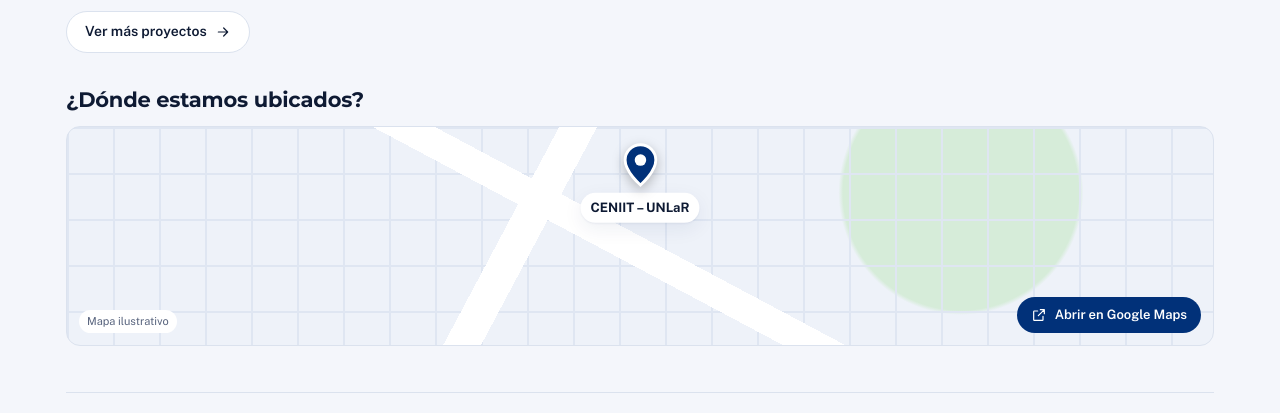
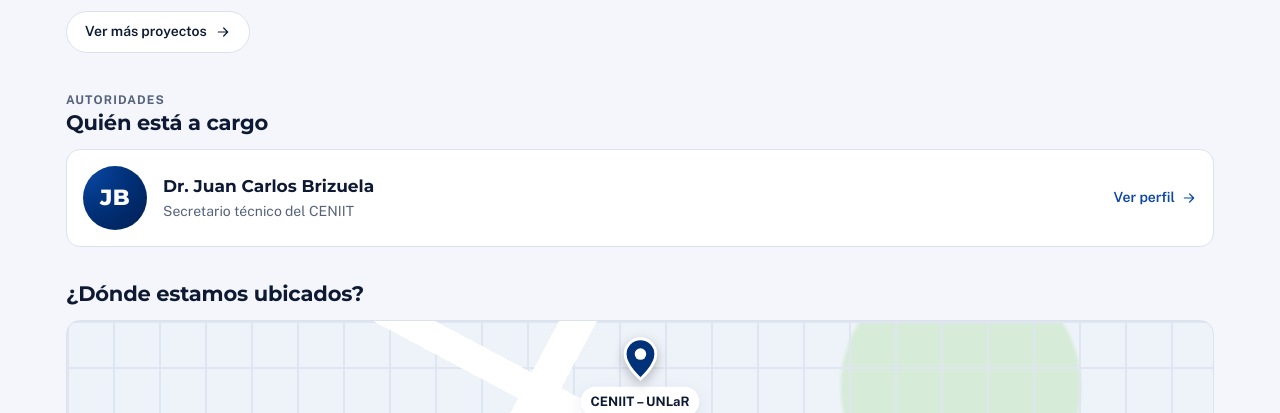
Before and after one commit to solc10/ceniit-conecta, a plain HTML site: page index.html in a window 1280 px wide. Shown: the part 852-1265 px from the top of the page. Drawn offline with nearby package versions, Linux system fonts and the light colour scheme.

Commit message:
Inicio: agrega la sección Autoridades con el perfil del secretario técnico
Co-Authored-By: Claude Opus 5.5 <noreply@anthropic.com>
Claude-Session: https://claude.ai/code/session_01JLnEhfn3s6WZxqFkGQ7G1x

```diff
--- a/index.html
+++ b/index.html
@@ -188,6 +188,13 @@ main{max-width:1180px;margin:0 auto;padding-left:max(16px,env(safe-area-inset-le
 .checks{display:grid;gap:6px}
 .checks label{display:flex;gap:8px;align-items:center;font-size:14px;font-weight:600}
 .checks input{accent-color:var(--blue);width:18px;height:18px}
+.auth-card{display:flex;gap:16px;align-items:center;width:100%;text-align:left;background:var(--surface);border:1px solid var(--line);border-radius:var(--r);padding:16px;cursor:pointer;color:var(--fg);transition:box-shadow .15s}
+.auth-card:hover{box-shadow:var(--shadow)}
+.auth-card .avatar{width:64px;height:64px;font-size:22px}
+.auth-card b{font-family:var(--f-display);font-size:17px;display:block}
+.auth-card .role{color:var(--muted);font-size:14px}
+.auth-card .go{margin-left:auto;color:var(--link);font-weight:600;font-size:14px;display:flex;gap:6px;align-items:center;white-space:nowrap}
+@media (max-width:600px){.auth-card{flex-wrap:wrap}.auth-card .go{margin-left:80px}}
 .reminder{display:flex;gap:12px;align-items:center;background:var(--blue-soft);color:var(--fg);border-radius:var(--r);padding:14px 16px}
 .reminder .icon{color:var(--blue-ink)}
 .reminder b{font-weight:700}
@@ -636,6 +643,11 @@ function vHome(){
     <div><button class="btn btn-ghost" data-go="projects">Ver más proyectos ${I("arrow","sm")}</button></div>
   </section>
 
+  ${(()=>{const x=S.people.find(y=>y.id==="pe-brizuela");return x?`<section class="section" aria-labelledby="auth-h">
+    <div class="sec-head"><div><span class="eyebrow">Autoridades</span><h2 id="auth-h">Quién está a cargo</h2></div></div>
+    <button class="auth-card" data-open-person="${esc(x.id)}">${avatar(x)}<span><b>${esc(fullName(x))}</b><span class="role">${esc(x.role||"")}</span></span><span class="go">Ver perfil ${I("arrow","sm")}</span></button>
+  </section>`:""})()}
+
   <section class="section" aria-labelledby="loc-h">
     <div class="sec-head"><h2 id="loc-h">¿Dónde estamos ubicados?</h2></div>
     ${mapBlock(MAPS_DEFAULT,"CENIIT – UNLaR")}
@@ -677,7 +689,7 @@ function vProject(p){
 
 /* ---------- perfiles de investigadores ---------- */
 const fullName=x=>[x.prefix,x.name].filter(Boolean).join(" ");
-const initials=x=>String(x.name||"").split(/\s+/).filter(Boolean).map(w=>w[0]).slice(0,2).join("").toUpperCase();
+const initials=x=>{const w=String(x.name||"").split(/\s+/).filter(Boolean);return (((w[0]||"")[0]||"")+(w.length>1?w[w.length-1][0]:"")).toUpperCase()};
 const avatar=(x,cls="")=>`<span class="avatar ${cls}" aria-hidden="true">${x.photo?`<img src="${esc(x.photo)}" alt="">`:esc(initials(x))}</span>`;
 const peopleOf=p=>(p.people||[]).map(id=>S.people.find(x=>x.id===id)).filter(Boolean);
 const projectsOf=x=>S.projects.filter(p=>(p.people||[]).includes(x.id)).sort((a,b)=>b.date.localeCompare(a.date));
--- a/sw.js
+++ b/sw.js
@@ -1,4 +1,4 @@
-const CACHE="ceniit-conecta-v7";
+const CACHE="ceniit-conecta-v8";
 const ASSETS=["./","./index.html","./manifest.webmanifest","./icons/icon-192.png","./icons/icon-512.png","./icons/apple-touch-icon.png"];
 self.addEventListener("install",e=>{e.waitUntil(caches.open(CACHE).then(c=>c.addAll(ASSETS)));self.skipWaiting()});
 self.addEventListener("activate",e=>{e.waitUntil(caches.keys().then(k=>Promise.all(k.filter(x=>x!==CACHE).map(x=>caches.delete(x)))));self.clients.claim()});
```
